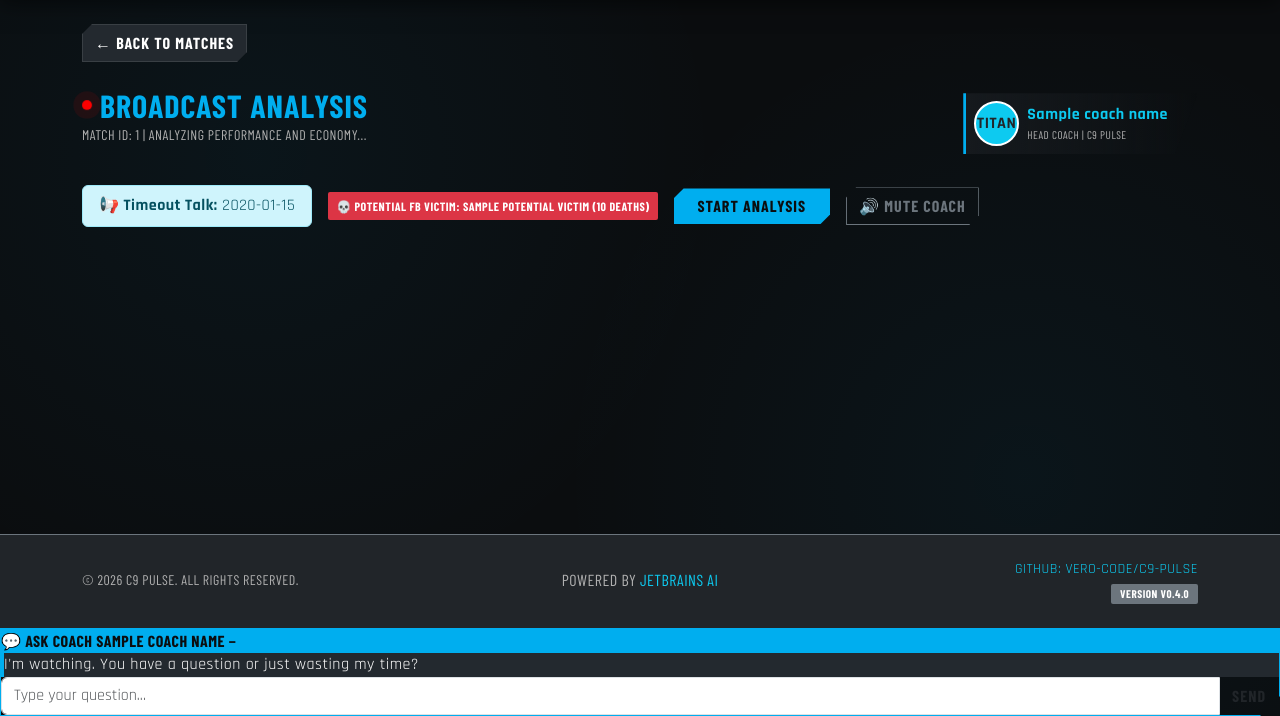
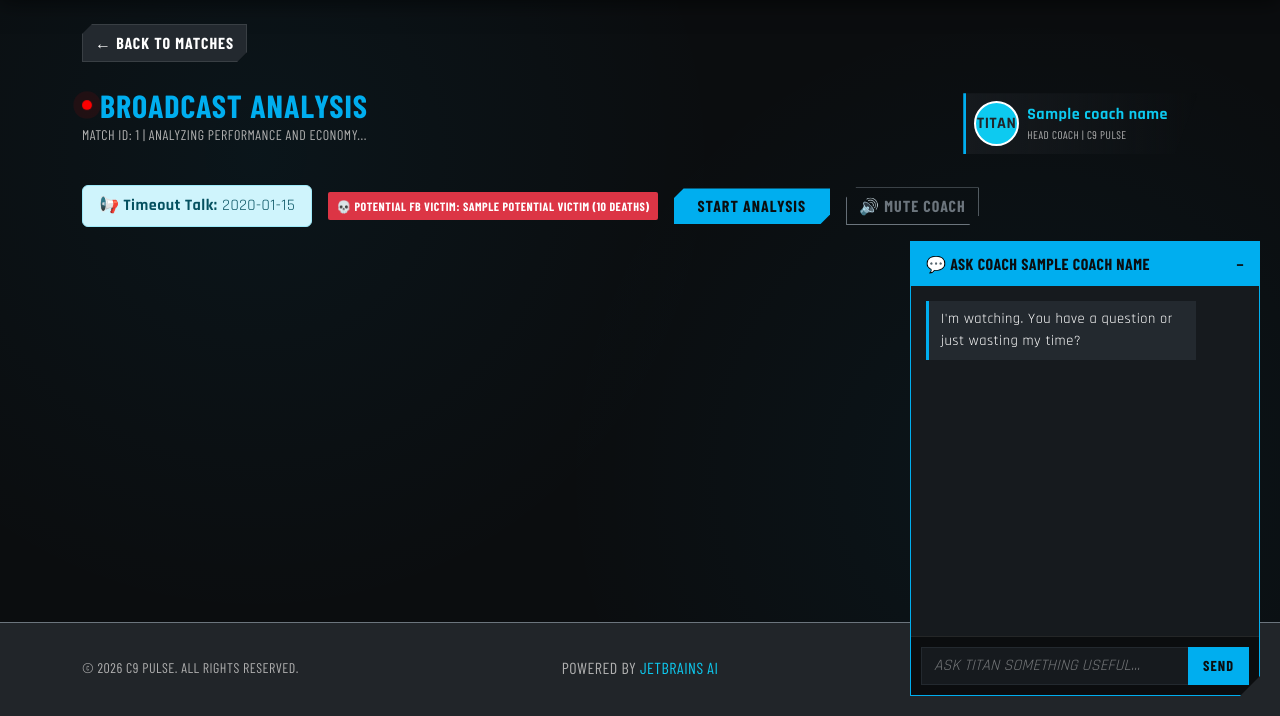
Before and after one commit to vero-code/c9-pulse, a Flask app: template templates/match_detail.html in a window 1280 px wide. Shown: the part 84-800 px from the top of the page. Run offline with Flask 3, Linux system fonts and the light colour scheme; the template is opened without the code that fills it: most values are stand-ins (such as "Sample title", 1, 10 or a date in 2020); grey boxes marked "Sample" are stand-in pictures; some libraries are stand-ins or nearby versions; some web fonts are replaced.

Commit message:
fix: display coach chat

```diff
--- a/static/css/style.css
+++ b/static/css/style.css
@@ -187,9 +187,24 @@ h2, h4, h5 {
 
 /* Chat */
 .chat-container {
+    position: fixed;
+    bottom: 20px;
+    right: 20px;
+    width: 350px;
+    max-width: calc(100vw - 40px);
+    background: var(--c9-surface);
     border: 1px solid var(--c9-blue);
     border-radius: 0;
     clip-path: polygon(0 0, 100% 0, 100% calc(100% - 20px), calc(100% - 20px) 100%, 0 100%);
+    display: flex;
+    flex-direction: column;
+    z-index: 1050;
+    box-shadow: 0 5px 25px rgba(0,0,0,0.5);
+    transition: transform 0.3s ease;
+}
+
+.chat-container.minimized {
+    transform: translateY(calc(100% - 45px));
 }
 
 .chat-header {
@@ -198,18 +213,79 @@ h2, h4, h5 {
     text-transform: uppercase;
     font-weight: 700;
     color: var(--c9-dark);
+    padding: 10px 15px;
+    cursor: pointer;
+    display: flex;
+    justify-content: space-between;
+    align-items: center;
+}
+
+.chat-body {
+    height: 350px;
+    overflow-y: auto;
+    padding: 15px;
+    display: flex;
+    flex-direction: column;
+    gap: 10px;
+}
+
+.chat-message {
+    padding: 8px 12px;
+    max-width: 85%;
+    font-size: 0.9rem;
 }
 
 .chat-message.coach {
+    align-self: flex-start;
     background: var(--c9-surface-light);
     border-left: 3px solid var(--c9-blue);
     border-radius: 0;
 }
 
 .chat-message.user {
+    align-self: flex-end;
     background: var(--c9-blue);
     color: var(--c9-dark);
     border-radius: 0;
+    font-weight: 600;
+}
+
+.chat-footer {
+    padding: 10px;
+    background: var(--c9-dark);
+    border-top: 1px solid rgba(255,255,255,0.1);
+}
+
+.chat-footer .form-control {
+    background: var(--c9-surface);
+    border: 1px solid var(--c9-surface-light);
+    color: white;
+    border-radius: 0;
+}
+
+.chat-footer .form-control::placeholder {
+    color: rgba(255, 255, 255, 0.4);
+    font-style: italic;
+}
+
+.chat-footer .form-control:focus {
+    background: var(--c9-surface-light);
+    border-color: var(--c9-blue);
+    box-shadow: none;
+    color: white;
+}
+
+.chat-footer .btn {
+    background: var(--c9-blue);
+    color: var(--c9-dark);
+    border: none;
+    clip-path: none;
+    padding: 0 15px;
+    font-size: 0.9rem;
+    height: 38px;
+    display: flex;
+    align-items: center;
+    justify-content: center;
 }
 
 .italic {
--- a/static/js/match_detail.js
+++ b/static/js/match_detail.js
@@ -170,8 +170,8 @@ function initChatLogic() {
 
     if (chatHeader && coachChat && chatToggle) {
         chatHeader.addEventListener('click', () => {
-            coachChat.classList.toggle('chat-minimized');
-            chatToggle.innerText = coachChat.classList.contains('chat-minimized') ? '+' : '−';
+            coachChat.classList.toggle('minimized');
+            chatToggle.innerText = coachChat.classList.contains('minimized') ? '+' : '−';
         });
     }
 
--- a/templates/match_detail.html
+++ b/templates/match_detail.html
@@ -261,7 +261,7 @@
         </div>
         <div class="chat-footer">
             <form id="chatForm" class="input-group">
-                <input type="text" id="chatInput" class="form-control" placeholder="Type your question..." autocomplete="off">
+                <input type="text" id="chatInput" class="form-control" placeholder="ASK TITAN SOMETHING USEFUL..." autocomplete="off">
                 <button type="submit" class="btn">Send</button>
             </form>
         </div>
```
